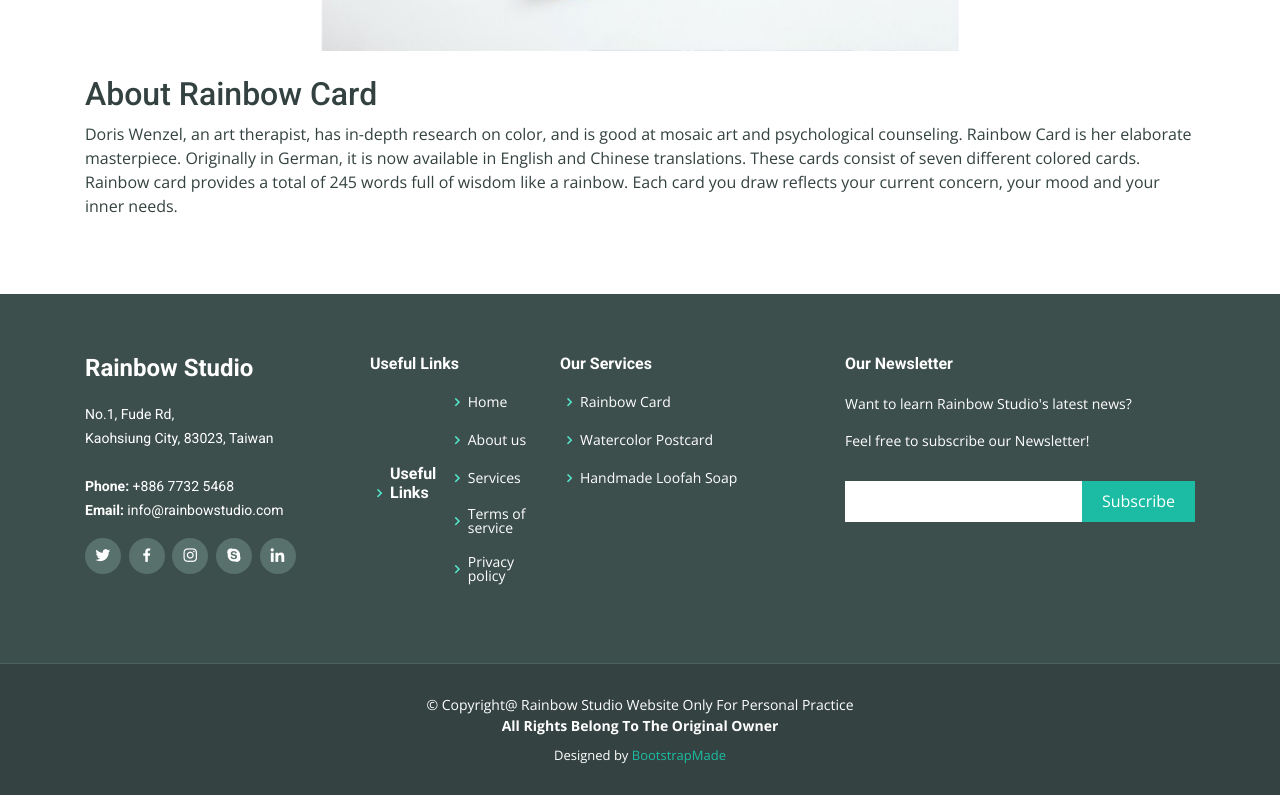
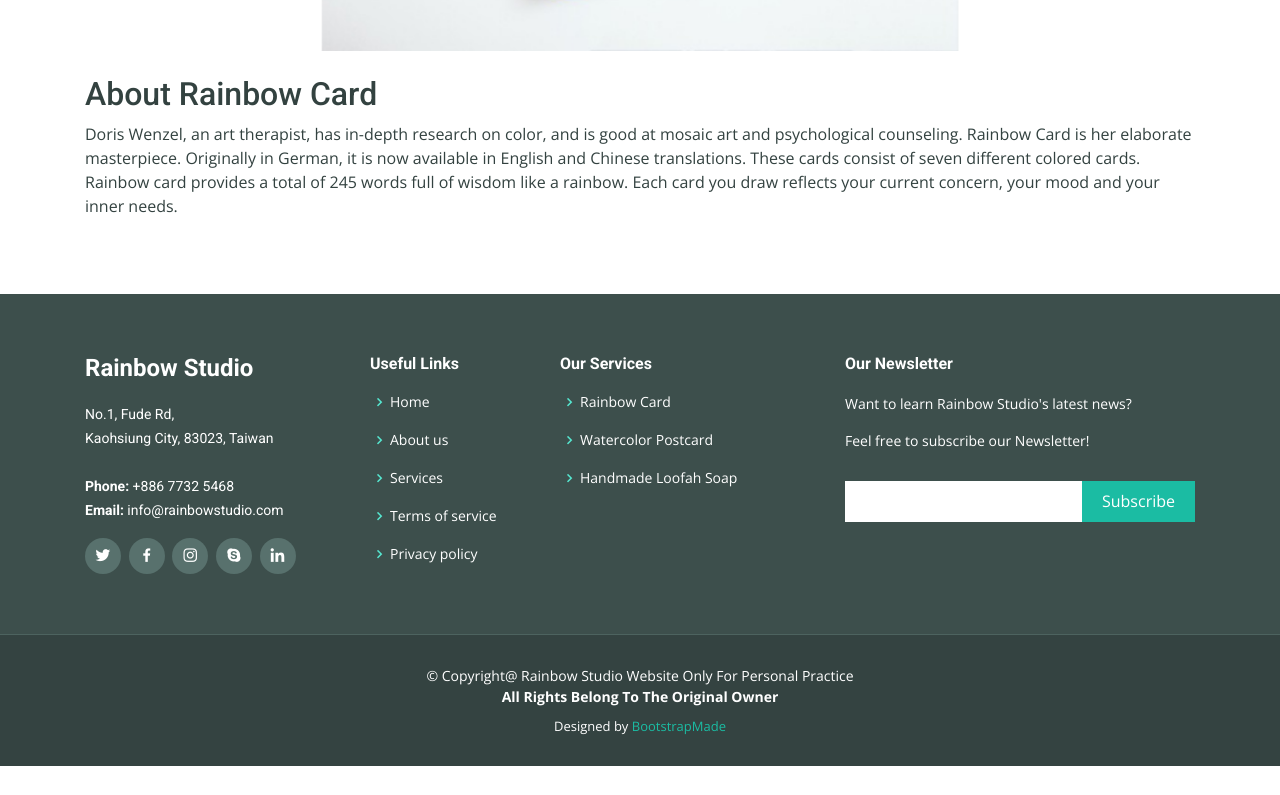
Before and after one commit to dorahs71/Rainbow-Studio, a plain HTML site: page Rainbowcard.html in a window 1280 px wide. Shown: the part 782-1577 px from the top of the page. After the commit the page ends 1548 px from the top, so only its background shows below. Drawn offline with nearby package versions, Linux system fonts and the light colour scheme.

Commit message:
Add files via upload

```diff
--- a/Rainbowcard.html
+++ b/Rainbowcard.html
@@ -193,10 +193,6 @@
               <ul>
                 <li>
                   <i class="bx bx-chevron-right"></i>
-                  <h4>Useful Links</h4>
-              <ul>
-                <li>
-                  <i class="bx bx-chevron-right"></i>
                   <a href="index.html">Home</a>
                 </li>
                 <li>
```
